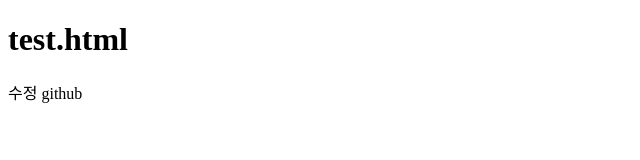
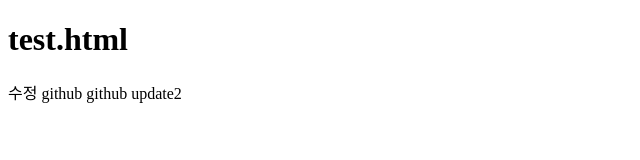
Before and after one commit to mingdi0808/my-space-20221028, a plain HTML site: page GitTest20221028/src/main/webapp/Test.html in a window 1280 px wide. Shown: the whole page, without its empty margins (0-640 px from the left). Drawn offline with Linux system fonts and the light colour scheme.

Commit message:
Update Test.html

```diff
--- a/GitTest20221028/src/main/webapp/Test.html
+++ b/GitTest20221028/src/main/webapp/Test.html
@@ -8,5 +8,6 @@
 <h1>test.html</h1>
 수정
 github
+github update2
 </body>
 </html>
```
